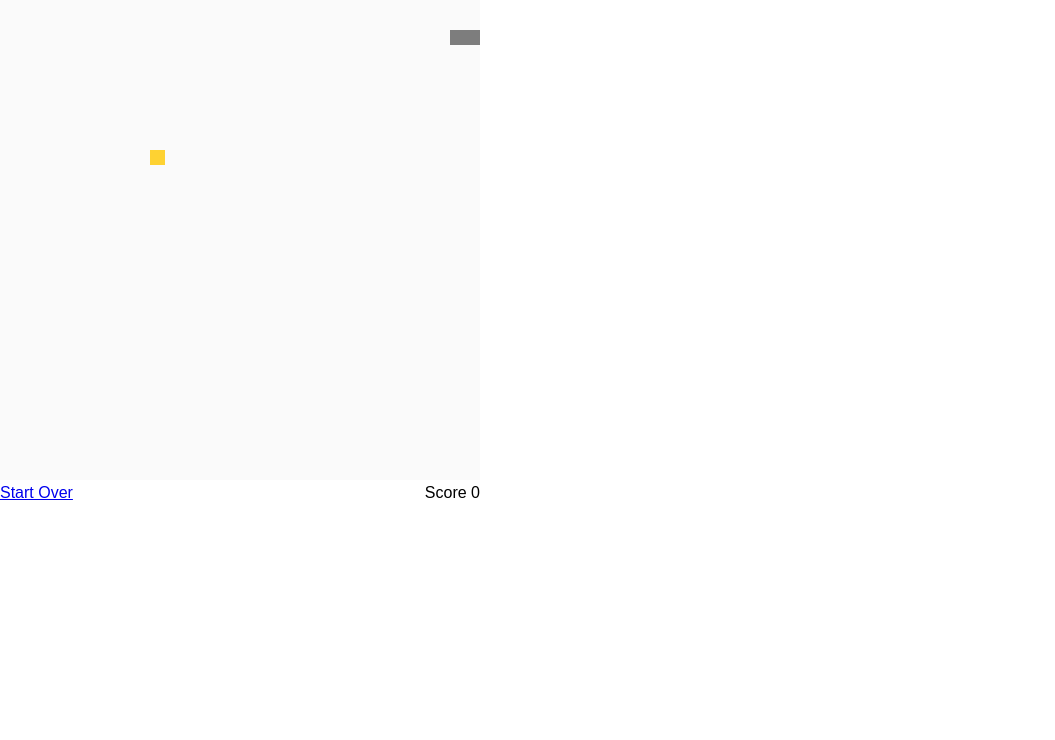
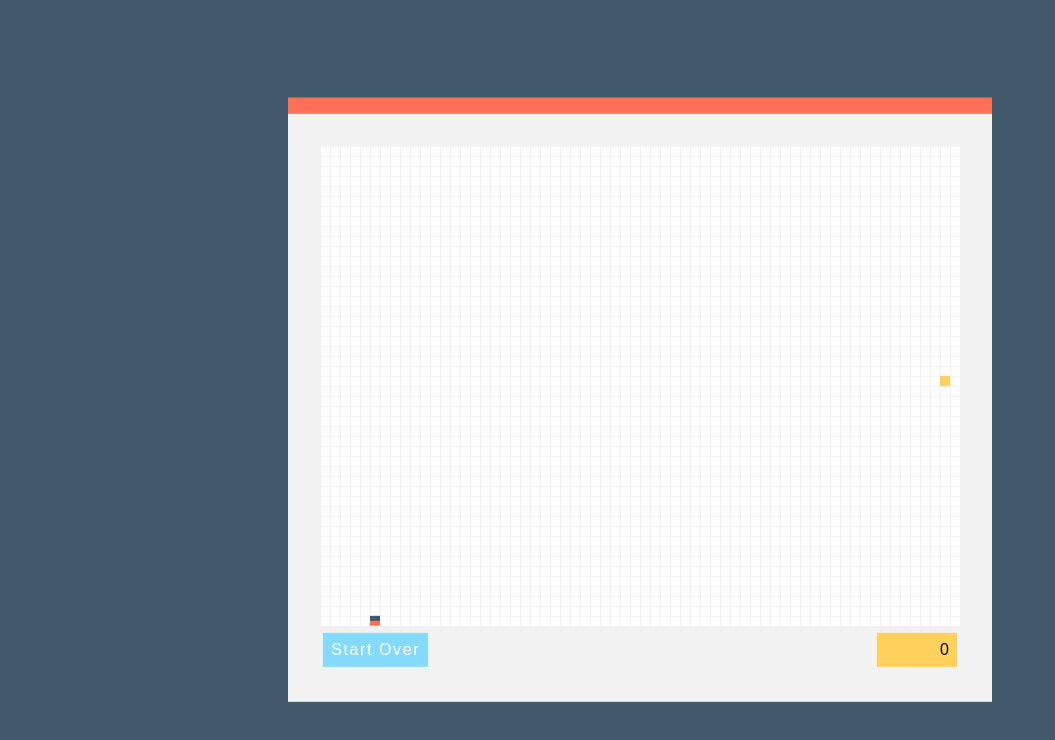
Before and after one commit to forfin/snake-html, a plain HTML site: page game.html in a window 1280 px wide. Shown: the whole page, without its empty margins (0-1055 px from the left). Drawn offline with Linux system fonts and the light colour scheme.

Commit message:
Add style and game over detect

```diff
--- a/game.html
+++ b/game.html
@@ -8,12 +8,21 @@
     padding: 0;
     margin: 0;
     font-family: sans-serif;
+    background: #40596B;
+    text-align: center;
   }
   #mySnakeGame{
-    background: #FAFAFA;
+    background: #FFFFFF;
   }
   .game{
     display: inline-block;
+    padding: 2em;
+    border-top: 1em solid #FF7058;
+    background: #F2F2F2;
+    position: fixed;
+    top: 50%;
+    left: 50%;
+    transform: translate(-50%, -50%);
   }
   .menu ul{
     padding: 0;
@@ -26,18 +35,41 @@
   .menu ul .score{
     float: right;;
   }
+  .startOver{
+    display: inline-block;
+    padding: .5em;
+    margin: .2em;
+    background-color: #84DBFF;
+    color: #FFFFFF;
+    text-decoration: none;
+    letter-spacing: .1em;
+  }
+  .startOver:hover,
+  .startOver:active{
+    background-color: #FF7058;
+  }
+  #score_val{
+    display: inline-block;
+    padding: .5em;
+    margin: .2em;
+    background-color: #FFD15C;
+    width: 4em;
+    text-align: right;
+  }
 </style>
 </head>
 <body onload="startGame()">
+
   <div class="game">
     <canvas id="mySnakeGame"></canvas>
     <div class="menu">
       <ul>
-        <li><a onclick="startOver();return false;" href="#">Start Over</a></li>
-        <li class="score">Score <span id="score_val">0</span></li>
+        <li><a class="startOver" onclick="startOver();return false;" href="#">Start Over</a></li>
+        <li class="score"><span id="score_val">0</span></li>
       </ul>
     </div>
   </div>
 
+
 </body>
 </html>
--- a/game.js
+++ b/game.js
@@ -1,12 +1,12 @@
 
-var snack;
+var snake;
 
 var freeLoaction = [];
 
 var map;
-var mapColumns = 32;
-var mapRows = 32;
-var mapWidth = 480;
+var mapColumns = 64;
+var mapRows = 48;
+var mapWidth = 640;
 var mapHeight = 480;
 
 var cellHeight = mapHeight / mapRows;
@@ -24,6 +24,16 @@ var maxRefreshCount;
 
 var userLastAction;
 var snakeLastMove;
+
+var borderLocation = [];
+for(c=0;c<mapRows;c++){
+  borderLocation.push([c, -1]);
+  borderLocation.push([c, mapColumns]);
+}
+for(c=0;c<mapColumns;c++){
+  borderLocation.push([-1, c]);
+  borderLocation.push([mapRows, c]);
+}
 
 var pixelStep;
 
@@ -45,17 +55,20 @@ function startOver(){
   score = 0;
   document.getElementById('score_val').innerHTML = score;
 
-  snack = [];
-  snack[0] = [2, 5];
-  snack[1] = [2, 6];
-  snack[2] = [2, 7];
+  snake = [];
 
-  food = [10, 10];
+  var freeLoaction = calcFreeLocation();
+  food = freeLoaction[Math.floor(Math.random()*freeLoaction.length)]; //set new food
+  freeLoaction = calcFreeLocation();
+  snake.push(freeLoaction[Math.floor(Math.random()*freeLoaction.length)]);
 
-  userLastAction = 'R';
-  snakeLastMove = 'R';
+  var actionList = ['R', 'L', 'U', 'D'];
+  var action = actionList[Math.floor(Math.random()*actionList.length)];
 
-  gameSpeed = 200;
+  userLastAction = action;
+  snakeLastMove = action;
+
+  gameSpeed = 80;
   drawSpeed = 20;
 
   pixelStep = 0;
@@ -68,9 +81,9 @@ function updateGame(){
 
 function drawGame(){
   clear(ctx);
+  drawMap();
+  drawFood();
   drawSnake();
-  drawFood();
-  //drawMap();
 }
 
 function canvasMove(e) {
@@ -81,25 +94,28 @@ function canvasMove(e) {
 }
 
 function drawMap(){
+  ctx.strokeStyle="#F2F2F2";
   for(c = 0; c < mapColumns; c++){
     ctx.beginPath();
-    ctx.moveTo(c * cellWidth, 0);
-    ctx.lineTo(c * cellWidth, mapWidth);
+    ctx.moveTo(c * cellWidth + 0.5, .5);
+    ctx.lineTo(c * cellWidth + 0.5, mapHeight + 0.5);
     ctx.stroke();
   }
-
-  var cellHeight = mapHeight / mapRows;
   for(c = 0; c < mapRows; c++){
     ctx.beginPath();
-    ctx.moveTo(0, c * cellHeight);
-    ctx.lineTo(mapHeight, c * cellHeight);
+    ctx.moveTo(.5, c * cellHeight + 0.5);
+    ctx.lineTo(mapWidth + 0.5, c * cellWidth + 0.5);
     ctx.stroke();
   }
 }
 
 function calc(){
-  var headSnake = snack[snack.length-1];
-  var neckSnake = snack[snack.length-2];
+  if(snake.length == 1){
+    var neckSnake = [];
+  }else{
+    var neckSnake = snake[snake.length-2];
+  }
+  var headSnake = snake[snake.length-1];
   var nextHead;
 
   pixelStep = 0; //reset pixel step
@@ -120,10 +136,16 @@ function calc(){
   //console.log('headSnake', headSnake);
   //Revert direction is impossible.
   if(nextHead[0] == neckSnake[0] && nextHead[1] == neckSnake[1]){
+    //console.log('nextHead', nextHead);
     userLastAction = snakeLastMove;
     return calc();
   }else{
-    snack.push(nextHead);
+    //console.log(borderLocation);
+    var deathLocation = snake.concat(borderLocation);
+    if(isCoordnInArray(deathLocation, nextHead)){
+      console.log('Game Over');
+    }else{
+      snake.push(nextHead);
       //if eating food.
       if(nextHead[0] == food[0] && nextHead[1] == food[1]){
         freeLoaction = calcFreeLocation();
@@ -131,8 +153,10 @@ function calc(){
         score += 1;
         document.getElementById('score_val').innerHTML = score;
       }else{
-      snack.shift(); // first elem of arrays will be removed. * tail
+        snake.shift(); // first elem of arrays will be removed. * tail
       }
+    }
+
 
     snakeLastMove = userLastAction;
   }
@@ -143,7 +167,7 @@ function calcFreeLocation(){
   for(c=0;c<mapColumns;c++){
     for(r=0;r<mapRows;r++){
       var newLocation = [r, c];
-      if(!isCoordnInArray(newLocation, newLocation)){
+      if(!isCoordnInArray(snake, newLocation)){
         newFreeLoaction.push(newLocation);
       }
     }
@@ -153,13 +177,13 @@ function calcFreeLocation(){
 
 function drawSnake(){
   //var calcPixelStep = (cellHeight/10) * pixelStep;
-  ctx.fillStyle = 'rgba(0, 0, 0, .50)';
-  for(s = 0; s<snack.length;s++){
-    var drawLocation = [snack[s][1] * cellWidth, snack[s][0] * cellHeight];
+  ctx.fillStyle = '#40596B';
+  for(s = 0; s<snake.length;s++){
+    var drawLocation = [snake[s][1] * cellWidth, snake[s][0] * cellHeight];
     ctx.fillRect(drawLocation[0], drawLocation[1], cellWidth, cellHeight);
 
-    if(s == snack.length-1){
-      ctx.fillStyle = 'rgba(0, 0, 0, .6)';
+    if(s == snake.length-1){
+      ctx.fillStyle = '#FF7058';
       if(snakeLastMove == 'R'){
         drawLocation[0] += (cellWidth/maxRefreshCount) * pixelStep;
       }
@@ -179,7 +203,7 @@ function drawSnake(){
 }
 
 function drawFood(){
-  ctx.fillStyle = 'rgba(255, 200, 0, .8)';
+  ctx.fillStyle = '#FFD15C';
   ctx.fillRect(food[1] * cellWidth, food[0] * cellHeight, cellWidth, cellHeight);
 }
 
```
Lines whose indentation alone changed are shown as unchanged.
